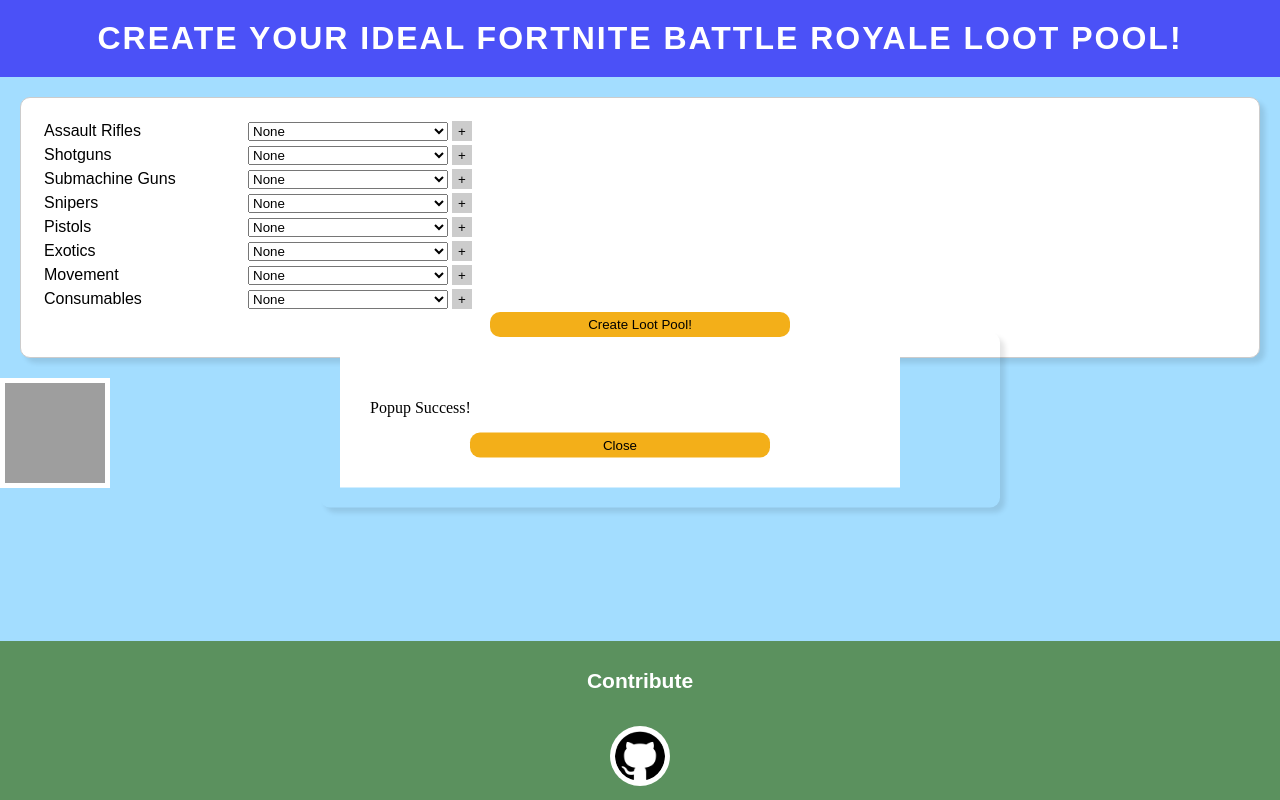
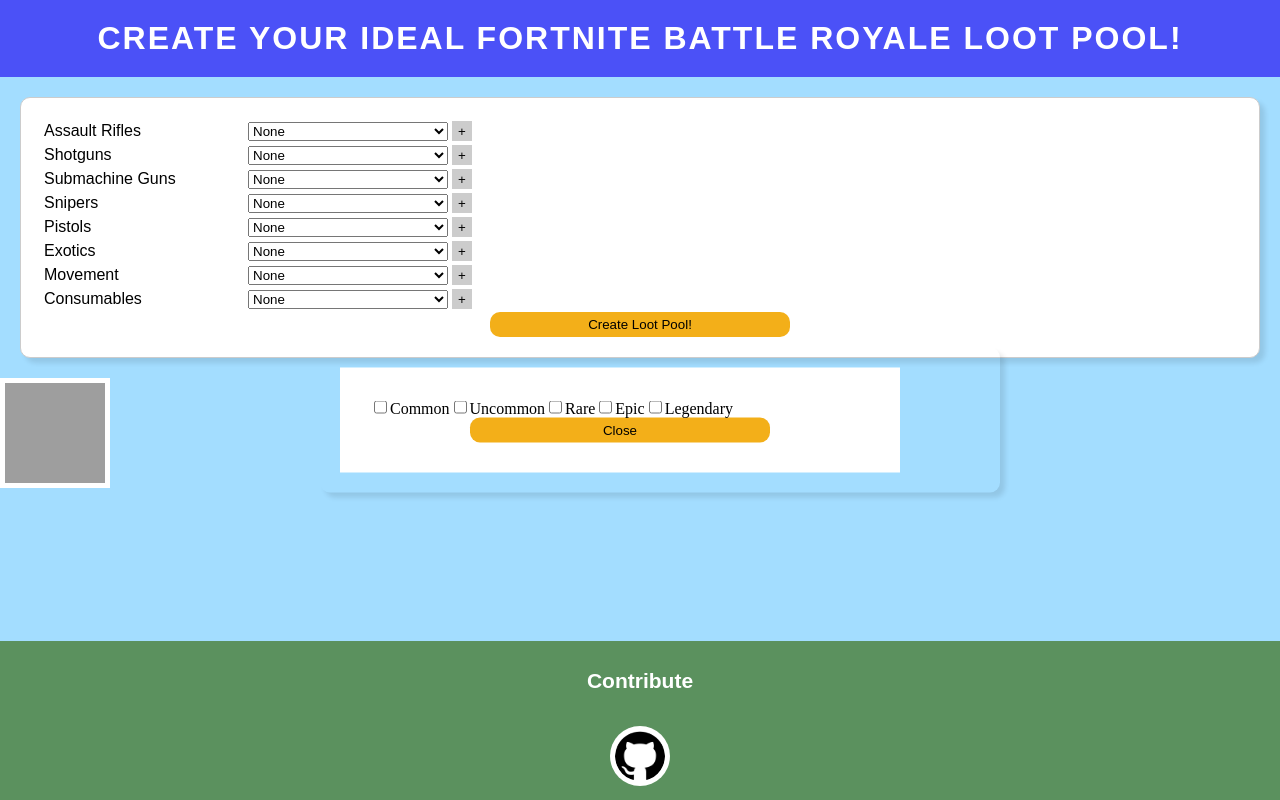
Before and after one commit to alessadroc/ideal-fortnite, a React (Vite) app: page / in a window 1280 px wide. Both pictures are taken after a click on the picture 55 px from the left and 433 px from the top of the page. Built offline with nearby package versions, Linux system fonts and the light colour scheme; grey boxes are pictures that could not be loaded.

Commit message:
Rarities component added.

```diff
--- a/src/App.jsx
+++ b/src/App.jsx
@@ -4,6 +4,7 @@
 import LootPool from "./LootPool.jsx"
 import Popup from "./Popup.jsx"
 import Item from "./Item.jsx"
+import Rarities from "./Rarities.jsx"
 import {useState} from 'react';
 
 {/*Experimenting with popup*/}
@@ -22,7 +23,7 @@
       <AllWeapons></AllWeapons>
       <LootPool></LootPool>
       <Item source="./assets/assaultRifle.png" onClick={togglePopup}></Item>
-      <Popup trigger={popupVisible} closePopup={togglePopup}><p>Popup Success!</p></Popup>
+      <Popup trigger={popupVisible} closePopup={togglePopup}><Rarities></Rarities></Popup>
       <Footer></Footer>
     </div>
   )
--- /dev/null
+++ b/src/Rarities.jsx
@@ -0,0 +1,18 @@
+import * as React from 'react';
+
+const itemRarities = ["Common", "Uncommon", "Rare", "Epic", "Legendary"];
+
+function Rarities() {
+    return (
+        <div>
+            {itemRarities.map((rarity, index) => (
+                <label key={index}>
+                    <input type="checkbox" value={rarity} />
+                    {rarity}
+                </label>
+            ))}
+        </div>
+    );
+}
+
+export default Rarities;
```
